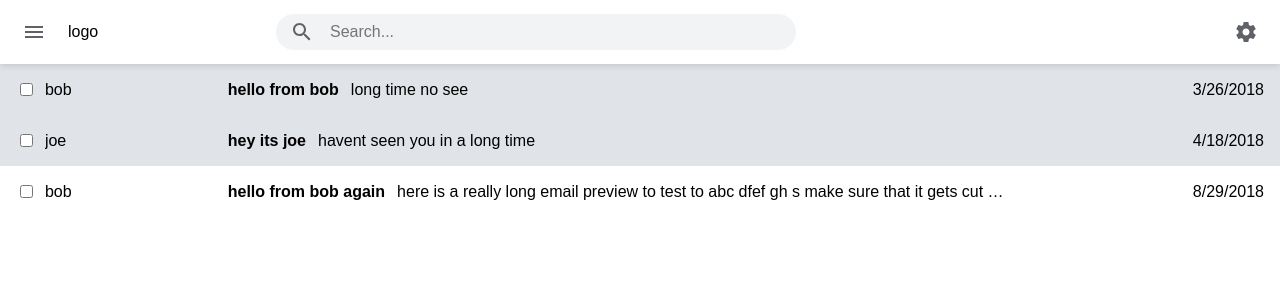
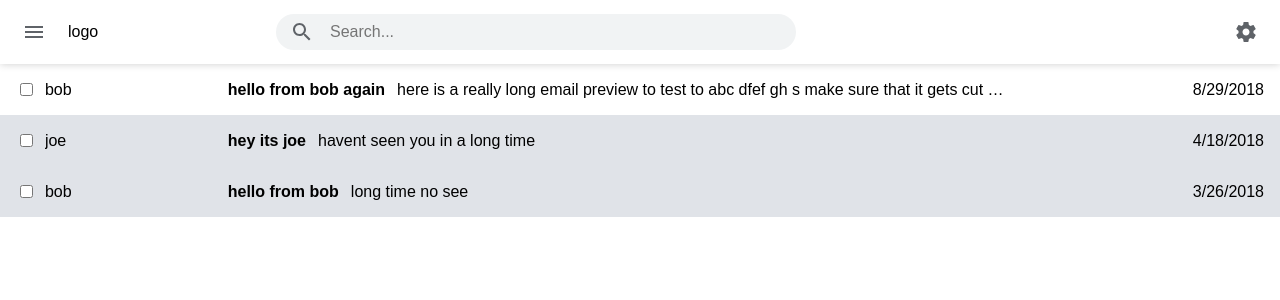
Before and after one commit to staton/email, a React (Create React App) app: page / in a window 1280 px wide. Shown: the top 300 px of the page. Built offline with nearby package versions, Linux system fonts and the light colour scheme.

Commit message:
Added lodash support. Emails now sorted by date desc when loaded

```diff
--- a/package.json
+++ b/package.json
@@ -3,6 +3,7 @@
   "version": "0.1.0",
   "private": true,
   "dependencies": {
+    "lodash": "^4.17.11",
     "node-sass-chokidar": "^1.3.3",
     "npm-run-all": "^4.1.3",
     "react": "^16.5.0",
--- a/src/managers/emailManager.js
+++ b/src/managers/emailManager.js
@@ -1,8 +1,15 @@
 import Email from "../models/email";
 import EmailFlags from "../models/emailFlags";
 
+const _ = require('lodash');
+
 class EmailManager {
 
+    /**
+     * Converts an email represented by a JSON string to an Email object.
+     * @param {string} json The JSON string representing an Email object.
+     * @returns {Email} The Email object.
+     */
     createEmailFromJson(json) {
         let email = null;
 
@@ -32,6 +39,18 @@ class EmailManager {
         return email;
     }
 
+    /**
+     * Sorts an array of emails by date.
+     * @param {Email[]} emails The emails to sort.
+     * @param {boolean} isAscending Indicates if the results should sort by asc.
+     * @returns {Email[]} The sorted Email array.
+     */
+    sortEmailsByDate(emails, isAscending) {
+        return (isAscending)
+            ? _.sortBy(emails, [(o) => o.EmailSentDateTime ])
+            : _.sortBy(emails, [(o) => o.EmailSentDateTime ]).reverse();
+    }
+
 }
 
 const EMAIL_MANAGER = new EmailManager();
--- a/src/redux/reducers/email-reducers.js
+++ b/src/redux/reducers/email-reducers.js
@@ -70,7 +70,7 @@ const loadEmails = (state, payload) => {
     return {
         ...state,
         didErrorLoadingEmails: false,
-        emails: emails
+        emails: EMAIL_MANAGER.sortEmailsByDate(emails, false)
     };
 };
 
```
Also changed, not shown: 1 other file (tests, documents, lock files or other folders).
